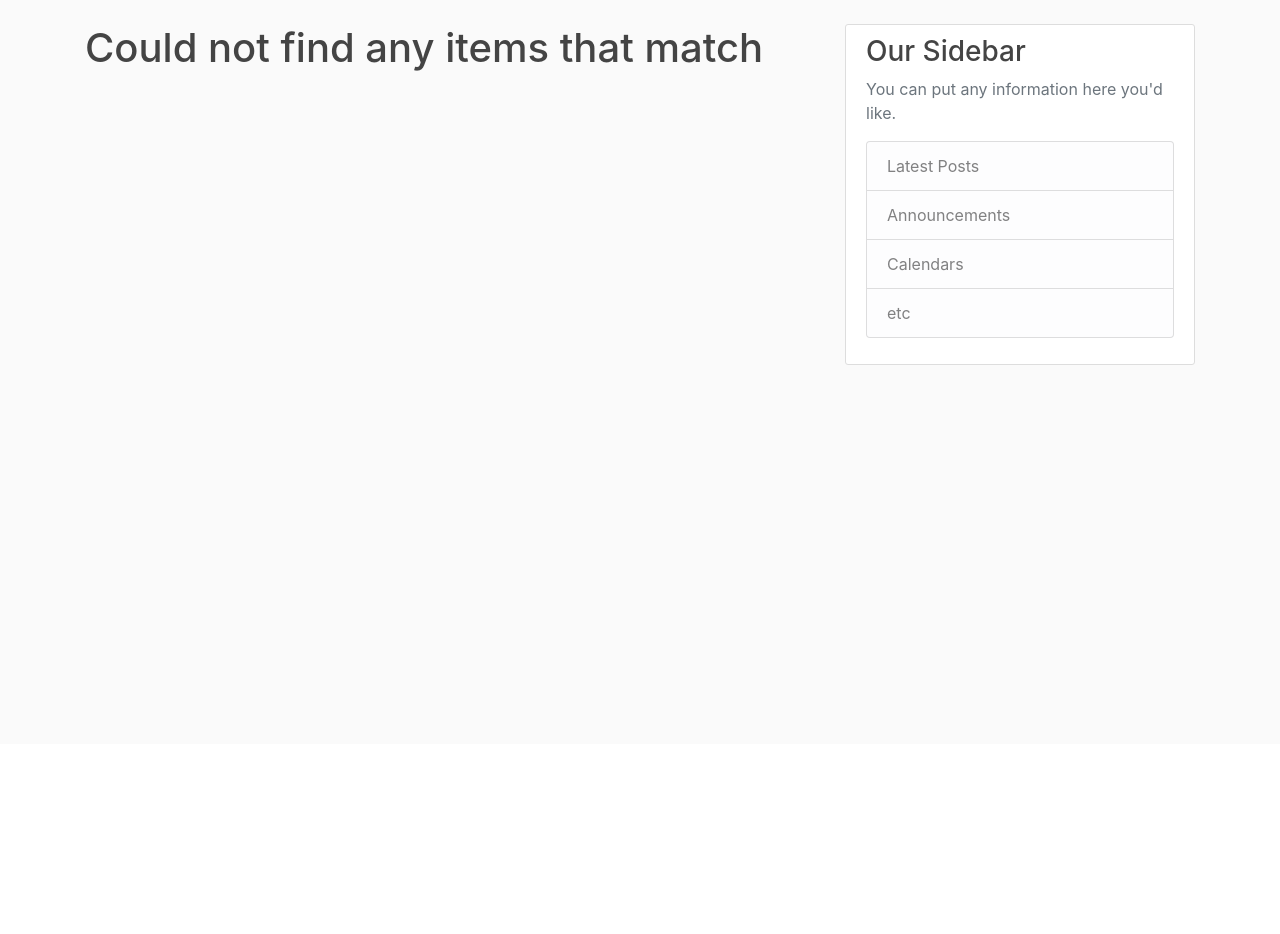
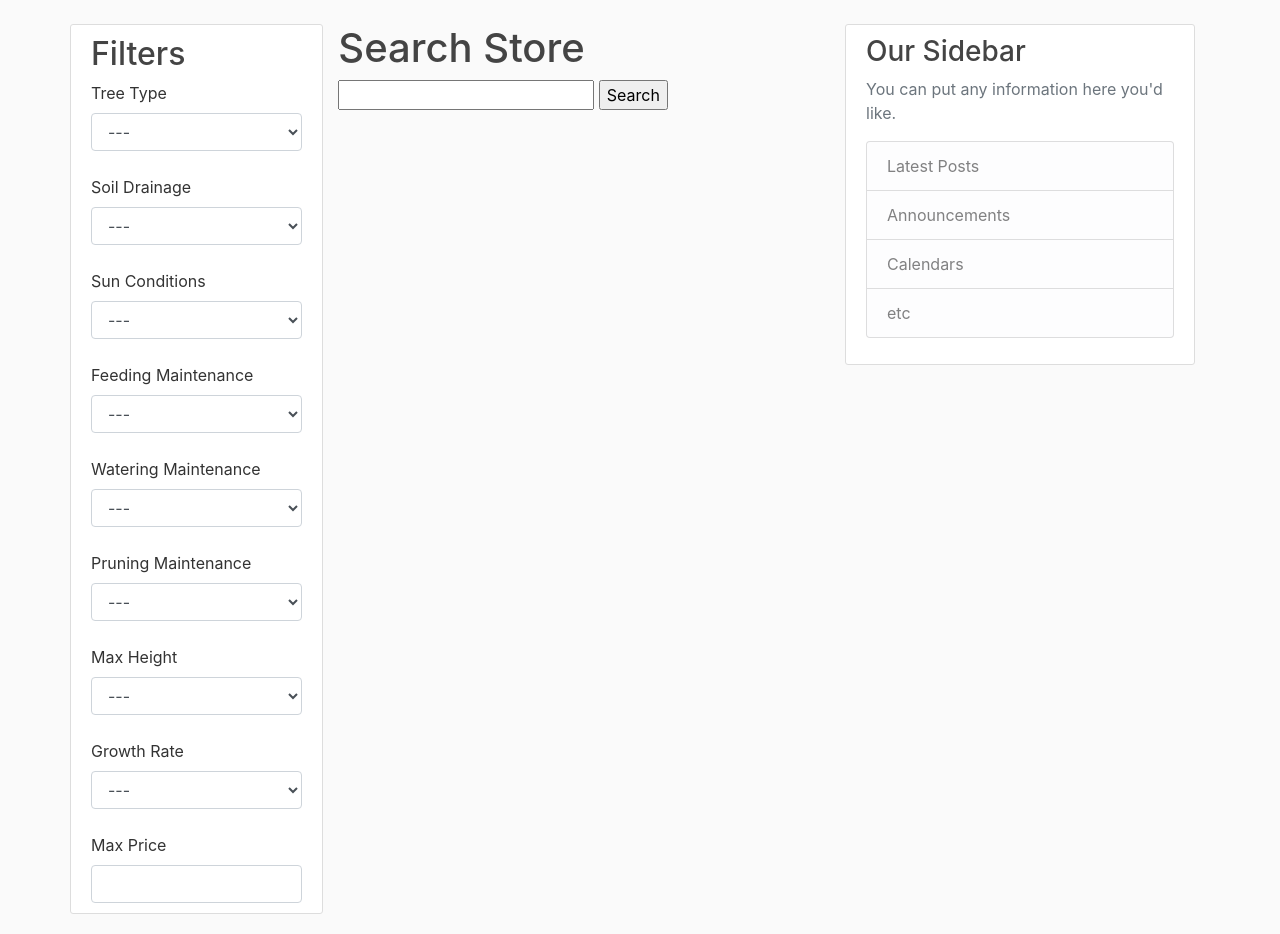
Before and after one commit to KretschmarHockey/CISE, a Django app: page /results/ in a window 1280 px wide. Shown: the part 56-990 px from the top of the page. Before the commit the page ends 421 px from the top, so only its background shows below. Run offline with Django 3.2, Linux system fonts and the light colour scheme; parts of the project's set-up code (start-up, migrations or seed data) failed here and were passed over; some libraries are stand-ins or nearby versions.

Commit message:
Updated store to filter items and select purchase criteria. Also added user, User: 'aidan', Pass: 'nadia' (my name backwards) and two sample data. Added another table for trees, will delete other two as they do not really fit right.

```diff
--- a/plantatree/store/admin.py
+++ b/plantatree/store/admin.py
@@ -1,6 +1,5 @@
 from django.contrib import admin
-from .models import TreeItem, ItemDescription
+from .models import Tree
 
 # Register your models here.
-admin.site.register(TreeItem)
-admin.site.register(ItemDescription)
+admin.site.register(Tree)
--- a/plantatree/store/searching.py
+++ b/plantatree/store/searching.py
@@ -1,13 +1,50 @@
-from .models import ItemDescription
+from .models import Tree
 from django.db.models import Q
 from functools import reduce
+
+
+def get_filter_query(key, value):
+    if key is 'type':
+        return Q(type=value)
+    elif key is 'soil':
+        return Q(soil=value)
+    elif key is 'sun':
+        return Q(sun=value)
+    elif key is 'food':
+        return Q(food='food')
+    elif key is 'water':
+        return Q(water=value)
+    elif key is 'pruning':
+        return Q(pruning=value)
+    elif key is 'height':
+        ranges = value.split('-')
+        if len(ranges) is 1:
+            if ranges[0].contains('>'):
+                query = Q(max_height__gte=ranges[0])
+            else :
+                query = Q(max_height__lte=ranges[0])
+        else:
+            query = Q(max_height__gte=ranges[0]) & Q(max_height__lte=ranges[1])
+        return query
+    elif key is 'growth_rate':
+        return Q(growth_rate=value)
+    elif key is 'price':
+        return Q(price__lte=value)
+    else:
+        return Q(type='hedge')
 
 
 def search_for_tree(keywords, filters):
     if keywords == '':
         return []
     queries = [Q(name__contains=kw) for kw in keywords.split()]
-    filter_query = Q(item_type=filters)
     query = reduce(lambda curr, new: curr | new, queries)
-    query_set = ItemDescription.objects.filter(query)
-    return query_set if filters == 'none' else query_set.filter(filter_query)
+    query_set = Tree.objects.filter(query)
+    if len(filters) is not 0:
+        if 'price' in filters:
+            filters['price'] = int(filters['price'])
+        filter_list = [get_filter_query(key, value) for key, value in filters.items()]
+        filter_query = reduce(lambda curr, new: curr & new, filter_list)
+        query_set = query_set.filter(filter_query)
+
+    return query_set
--- a/plantatree/store/templates/store/search.html
+++ b/plantatree/store/templates/store/search.html
@@ -1,25 +1,87 @@
 {% extends "home/base.html" %}
 {% block content %}
-
-
-
 <form action="{% url 'store:results' %}" method="get">
 
     <div class="row">
-        <div class="col-md-4">
+        <div class="col-md-4 content-section form-group">
             <h2>Filters</h2>
-            <label for="type-selection">Type</label>
-            <select name="type" id="type-selection">
+            <label for="type">Tree Type</label>
+            <select name="type" id="type" class="input-sm form-control">
                 <option value="none">---</option>
-                <option value="tool">Tool</option>
-                <option value="tree">Tree</option>
+                <option value="fruit">Fruit Tree</option>
+                <option value="hedge">Hedge</option>
+                <option value="evergreen">Evergreen</option>
+                <option value="nznative">NZ Native</option>
+                <option value="gumtree">Gum Tree</option>
+                <option value="palmtree">Palm Tree</option>
+                <option value="hardwood">Hardwood</option>
             </select>
+            <br>
+            <label for="soil">Soil Drainage</label>
+            <select name="soil" id="soil" class="input-sm form-control">
+                <option value="none">---</option>
+                <option value="H">Fast</option>
+                <option value="M">Medium</option>
+                <option value="L">Slow</option>
+            </select>
+            <br>
+            <label for="sun">Sun Conditions</label>
+            <select name="sun" id="sun" class="input-sm form-control">
+                <option value="none">---</option>
+                <option value="H">Sunny</option>
+                <option value="M">Medium</option>
+                <option value="L">Shade</option>
+            </select>
+            <br>
+            <label for="food">Feeding Maintenance</label>
+            <select name="food" id="food" class="input-sm form-control">
+                <option value="none">---</option>
+                <option value="H">High</option>
+                <option value="M">Medium</option>
+                <option value="L">Low</option>
+            </select>
+            <br>
+            <label for="water">Watering Maintenance</label>
+            <select name="water" id="water" class="input-sm form-control">
+                <option value="none">---</option>
+                <option value="H">High</option>
+                <option value="M">Medium</option>
+                <option value="L">Low</option>
+            </select>
+            <br>
+            <label for="pruning">Pruning Maintenance</label>
+            <select name="pruning" id="pruning" class="input-sm form-control">
+                <option value="none">---</option>
+                <option value="H">High</option>
+                <option value="M">Medium</option>
+                <option value="L">Low</option>
+            </select>
+            <br>
+            <label for="height">Max Height</label>
+            <select name="height" id="height" class="input-sm form-control">
+                <option value="none">---</option>
+                <option value=">1">>1m</option>
+                <option value="1-2">1-2m</option>
+                <option value="2-3">2-3m</option>
+                <option value="<3"><3m</option>
+            </select>
+            <br>
+            <label for="growth">Growth Rate</label>
+            <select name="growth" id="growth" class="input-sm form-control">
+                <option value="none">---</option>
+                <option value="H">High</option>
+                <option value="M">Medium</option>
+                <option value="L">Low</option>
+            </select>
+            <br>
+            <label for="price">Max Price</label>
+            <input type="number" id="price" name="price" class="input-sm form-control">
         </div>
-
-        <div class="col-md-8">
+        <div class="col-lg-8">
             <h1>Search Store</h1>
             <input type="text" name="search_input" id="search-bar">
             <input type="submit" value="Search">
+            {% block results %}{% endblock results %}
         </div>
     </div>
 
--- a/plantatree/store/templates/store/search_results.html
+++ b/plantatree/store/templates/store/search_results.html
@@ -12,18 +12,17 @@
 </body>
 </html>
 
-{% extends "home/base.html" %}
-{% block content %}
+{% extends "store/search.html" %}
+{% block results %}
     {% if results %}
-        <h1>Search Results</h1>
-        <ul>
+        <div class="list-group">
             {% for item in results %}
-                <li>
-                    {{ item.name }}
-                </li>
+                <a href="{% url 'store:product' item.data.pk %}" class="list-group-item list-group-item-action">
+                    {{ item.display }}
+                </a>
             {% endfor %}
-        </ul>
+        </div>
     {% else %}
-        <h1>Could not find any items that match</h1>
+        <p>There are no items that match your search</p>
     {% endif %}
-{%endblock content%}
+{% endblock results %}
--- a/plantatree/store/urls.py
+++ b/plantatree/store/urls.py
@@ -5,4 +5,5 @@ app_name = 'store'
 urlpatterns = [
     path('search/', views.search, name='search'),
     path('results/', views.SearchResultsView.as_view(), name='results'),
+    path('product-<int:pk>/', views.ProductView.as_view(), name='product')
 ]
--- a/plantatree/store/views.py
+++ b/plantatree/store/views.py
@@ -1,6 +1,9 @@
 from django.shortcuts import render
-from django.views.generic import ListView
+from django.views.generic import ListView, DetailView
+
+from store.models import Tree
 from .searching import search_for_tree
+
 
 # Create your views here.
 
@@ -12,8 +15,38 @@ def search(request):
 class SearchResultsView(ListView):
     template_name = 'store/search_results.html'
     context_object_name = 'results'
+    filter_names = [
+        'type',
+        'soil',
+        'sun',
+        'food',
+        'water',
+        'pruning',
+        'height',
+        'growth',
+        'price',
+    ]
 
     def get_queryset(self):
         keywords = self.request.GET.get('search_input', '')
-        filters = self.request.GET.get('type', '')
-        return search_for_tree(keywords, filters)
+        filters = {
+            x: self.request.GET.get(x, '')
+            for x in self.filter_names
+            if self.request.GET.get(x, '') is not '' and self.request.GET.get(x, '') != 'none'
+        }
+        return map(lambda s: ProductDisplay(s), search_for_tree(keywords, filters))
+
+
+class ProductView(DetailView):
+    model = Tree
+    context_object_name = 'context'
+    template_name = 'store/purchase.html'
+
+    def get_context_data(self, **kwargs):
+        return super().get_context_data(**kwargs)
+
+
+class ProductDisplay:
+    def __init__(self, data) -> None:
+        self.display = str(data)
+        self.data = data
```
Also changed, not shown: plantatree/store/models.py (+26 -2 lines), plantatree/store/templates/store/purchase.html (added, +39 -0 lines), plantatree/db.sqlite3, plantatree/store/migrations/0004_tree.py (added).
